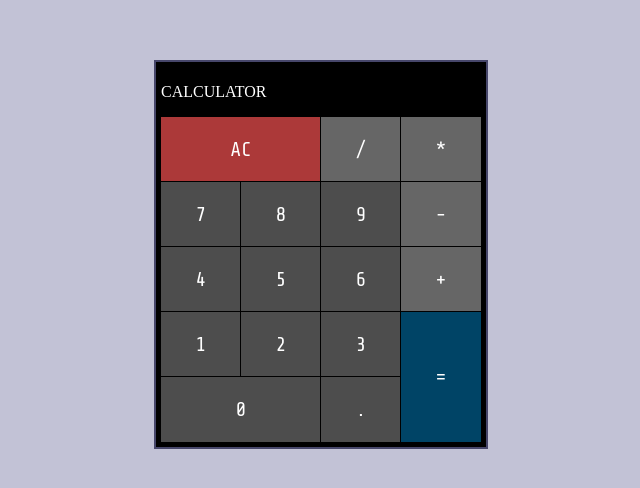
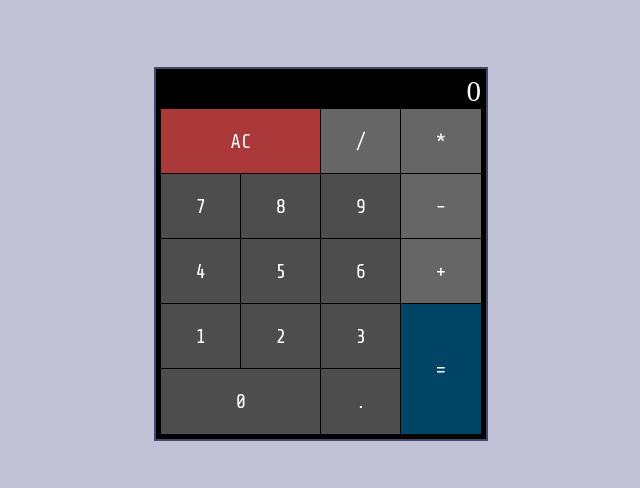
Before and after one commit to CristianPeralta/fcc-fe-projects, a React (Create React App) app in the folder javascript-calculator/: page / in a window 1280 px wide. Shown: the part 154-642 px from the top of the page, without its empty margins (319-959 px from the left). Built offline with nearby package versions, Linux system fonts and the light colour scheme; a web font is replaced by a local one.

Commit message:
add Output component

```diff
--- a/javascript-calculator/src/App.js
+++ b/javascript-calculator/src/App.js
@@ -13,13 +13,16 @@ const equalsStyle = {
 class App extends Component {
   constructor(props) {
     super(props);
+    this.state = {
+      currentVal: "0",
+    }
   }
 
   render() {
     return (
       <div>
         <div className="calculator">
-          <p style={{ color: 'white' }}>CALCULATOR</p>
+          <Output currentValue={this.state.currentVal} />
           <Buttons />
         </div>
       </div>
@@ -142,4 +145,13 @@ class Buttons extends Component {
   }
 }
 
+class Output extends Component {
+  render() {
+    return (
+      <div className="outputScreen" id="display">
+        {this.props.currentValue}
+      </div>
+    );
+  }
+}
 export default App;
```
